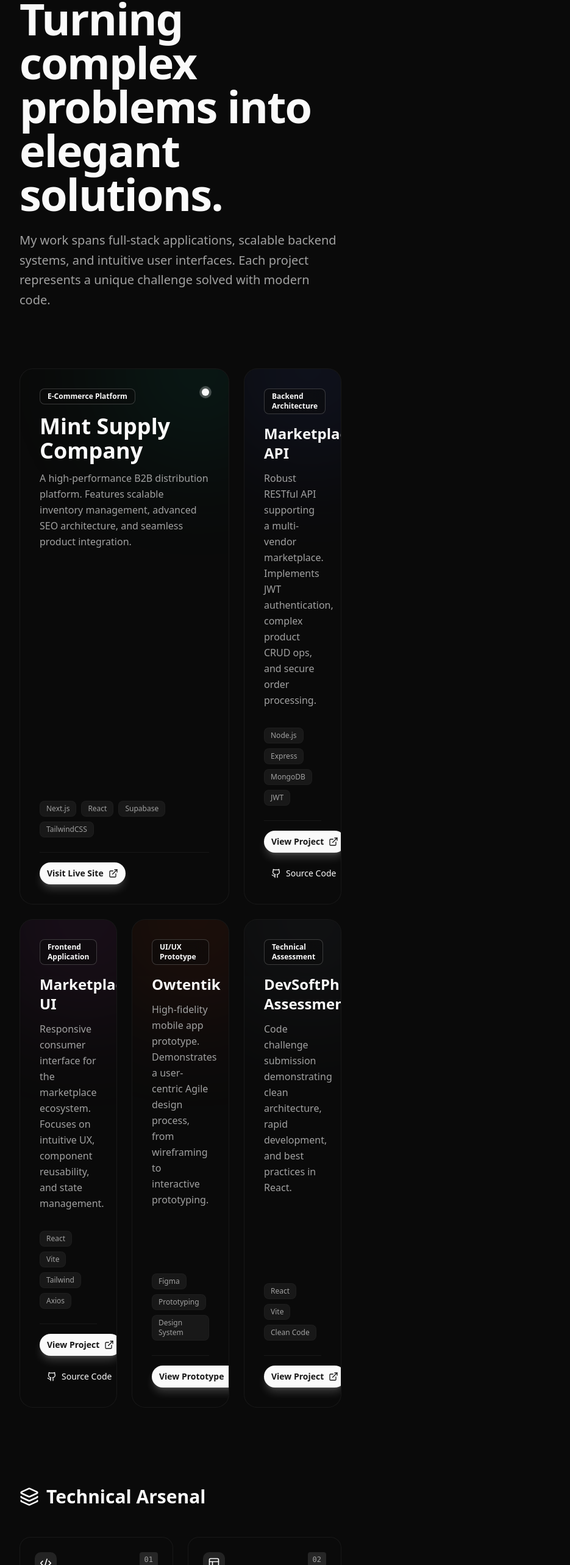
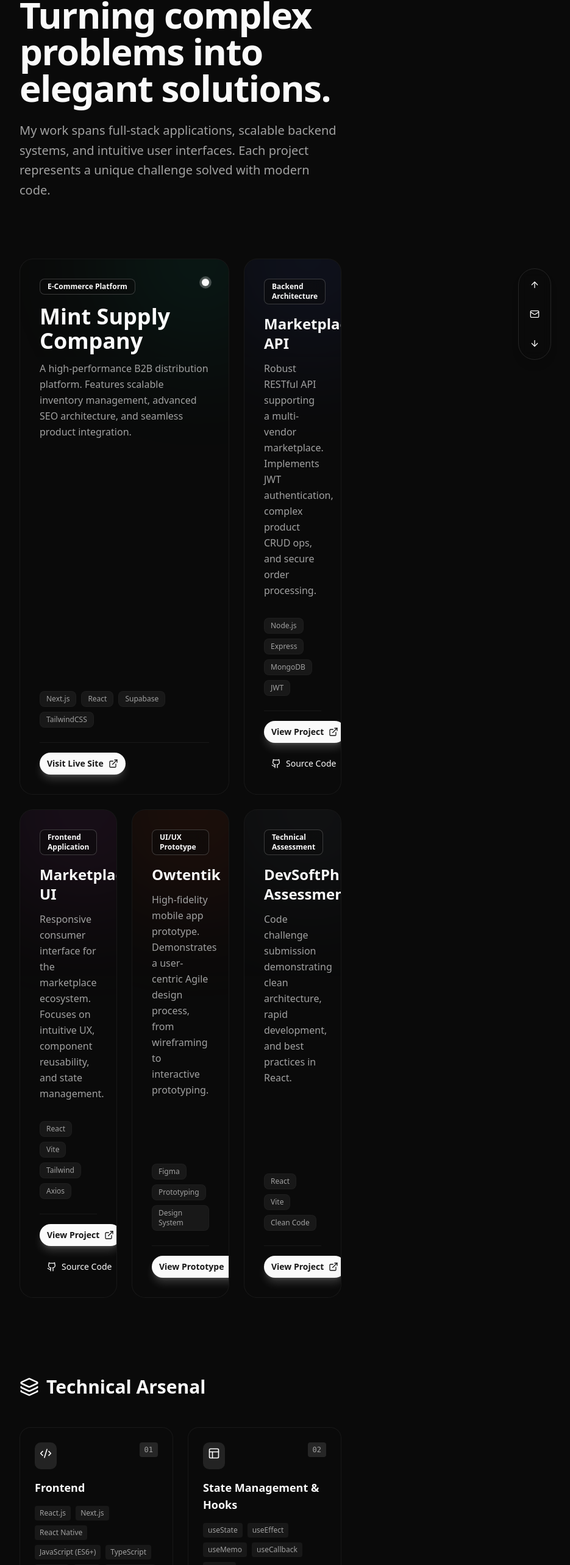
Before and after one commit to dev-rygar/Portfolio, a React (Vite) app: page /projects in a window 1280 px wide. Shown: the part 178-2744 px from the top of the page at 61% size, without its empty margins (344-1279 px from the left). Built offline with nearby package versions, Linux system fonts and the light colour scheme.

Commit message:
update: floater helper

```diff
--- a/src/App.tsx
+++ b/src/App.tsx
@@ -4,6 +4,7 @@
 import "./index.css";
 import Navbar from "./components/Navbar";
 import ScrollToTop from "./components/ScrollToTop";
+import Floater from "./components/Floater";
 
 // Lazy load components
 const Home = lazy(() => import("./pages/Home"));
@@ -17,6 +18,7 @@
   return (
     <>
       <ScrollToTop />
+      <Floater />
       <div>
         <Navbar />
         <Suspense
--- /dev/null
+++ b/src/components/Floater.tsx
@@ -0,0 +1,132 @@
+import { useState, useEffect } from "react";
+import { ArrowUp, ArrowDown, Mail, Copy, Check, ExternalLink, X } from "lucide-react";
+import { AnimatePresence, motion } from "framer-motion";
+import { Button } from "./ui/button";
+
+export default function Floater() {
+    const [isOpen, setIsOpen] = useState(false);
+    const [copied, setCopied] = useState(false);
+
+    // Optional: Hide when at very top if desired, but for now we keep it visible or simple entrance
+    useEffect(() => {
+        // Just trigger once for now if we want to add scroll listener later
+    }, []);
+
+    const scrollToTop = () => {
+        window.scrollTo({ top: 0, behavior: "smooth" });
+    };
+
+    const scrollToBottom = () => {
+        window.scrollTo({ top: document.documentElement.scrollHeight, behavior: "smooth" });
+    };
+
+    const email = "johngarry.tan@gmail.com";
+
+    const handleCopy = () => {
+        navigator.clipboard.writeText(email);
+        setCopied(true);
+        setTimeout(() => setCopied(false), 2000);
+    };
+
+    const handleGmail = () => {
+        window.open(
+            `https://mail.google.com/mail/u/0/?view=cm&fs=1&to=${email}`,
+            "_blank"
+        );
+    };
+
+    return (
+        <div className="fixed bottom-4 right-4 md:bottom-8 md:right-8 z-50 flex flex-col gap-3 items-center">
+            <AnimatePresence>
+                {isOpen && (
+                    <motion.div
+                        initial={{ opacity: 0, y: 20, scale: 0.9 }}
+                        animate={{ opacity: 1, y: 0, scale: 1 }}
+                        exit={{ opacity: 0, y: 20, scale: 0.9 }}
+                        className="absolute bottom-full right-0 mb-4 p-4 bg-card/80 backdrop-blur-md border border-border rounded-2xl shadow-xl w-64 origin-bottom-right"
+                    >
+                        <div className="flex justify-between items-center mb-3">
+                            <span className="text-sm font-semibold">Contact Me</span>
+                            <Button variant="ghost" size="icon" className="h-6 w-6" onClick={() => setIsOpen(false)}>
+                                <X size={14} />
+                            </Button>
+                        </div>
+
+                        <div className="space-y-2">
+                            <div className="flex items-center gap-2 p-2 rounded-lg bg-muted/50 border border-border/50">
+                                <Mail size={14} className="text-primary shrink-0" />
+                                <span className="text-xs truncate flex-1">{email}</span>
+                                <Button
+                                    variant="ghost"
+                                    size="icon"
+                                    onClick={handleCopy}
+                                    className="h-6 w-6 shrink-0"
+                                    title="Copy email"
+                                >
+                                    {copied ? (
+                                        <Check size={12} className="text-green-500" />
+                                    ) : (
+                                        <Copy size={12} />
+                                    )}
+                                </Button>
+                            </div>
+
+                            <Button
+                                variant="outline"
+                                size="sm"
+                                className="w-full text-xs justify-between group"
+                                onClick={handleGmail}
+                            >
+                                Open in Gmail
+                                <ExternalLink size={12} className="opacity-50 group-hover:opacity-100 transition-opacity" />
+                            </Button>
+                            <Button
+                                variant="outline"
+                                size="sm"
+                                className="w-full text-xs justify-between group"
+                                asChild
+                            >
+                                <a href={`mailto:${email}`}>
+                                    Open Mail App
+                                    <ExternalLink size={12} className="opacity-50 group-hover:opacity-100 transition-opacity" />
+                                </a>
+                            </Button>
+                        </div>
+                    </motion.div>
+                )}
+            </AnimatePresence>
+
+            <div className="flex flex-col gap-2 p-1.5 rounded-full bg-background/80 backdrop-blur-sm border border-border shadow-lg">
+                <Button
+                    variant="ghost"
+                    size="icon"
+                    onClick={scrollToTop}
+                    className="rounded-full h-10 w-10 hover:bg-primary/10 hover:text-primary transition-colors"
+                    title="Scroll to Top"
+                >
+                    <ArrowUp size={20} />
+                </Button>
+
+                <Button
+                    variant={isOpen ? "secondary" : "ghost"}
+                    size="icon"
+                    onClick={() => setIsOpen(!isOpen)}
+                    className={`rounded-full h-10 w-10 transition-colors ${isOpen ? 'bg-primary/20 text-primary' : 'hover:bg-primary/10 hover:text-primary'}`}
+                    title="Contact Me"
+                >
+                    <Mail size={20} />
+                </Button>
+
+                <Button
+                    variant="ghost"
+                    size="icon"
+                    onClick={scrollToBottom}
+                    className="rounded-full h-10 w-10 hover:bg-primary/10 hover:text-primary transition-colors"
+                    title="Scroll to Bottom"
+                >
+                    <ArrowDown size={20} />
+                </Button>
+            </div>
+        </div>
+    );
+}
--- a/src/data/data.ts
+++ b/src/data/data.ts
@@ -14,22 +14,22 @@
   {
     title: "Frontend",
     items: [
-      "React.js, JavaScript (ES6+), TypeScript, HTML5, CSS3",
+      "React.js, Next.js, React Native, JavaScript (ES6+), TypeScript, HTML5, CSS3",
       "TailwindCSS, Bootstrap, Shadcn UI",
     ],
   },
   {
-    title: "State Management",
+    title: "State Management & Hooks",
     items: [
-      "React Hooks (useState, useEffect, useCallback, useContext)",
-      "Context API, Redux",
+      "useState, useEffect, useMemo, useCallback, useRef, useContext Custom & 3rd Party Hooks: useQuery (React Query), useStore (Zustand), useForm (React Hook Form), useParams/useNavigate (React Router)",
+      "Redux",
     ],
   },
   {
     title: "Backend",
     items: [
-      "Node.js, Express.js, MongoDB, Firebase, REST APIs",
-      "SQL (MySQL, PostgreSQL)",
+      "Node.js, Express.js, Nest.js, MongoDB, Firebase, REST APIs",
+      "MySQL, PostgreSQL, Supabase",
     ],
   },
   {
@@ -62,7 +62,7 @@
     items: [
       "E-commerce & CMS: WordPress",
       "Automation & Productivity: Airtable Forms, Google Workspace, Microsoft 365",
-      "Social Media & Content Management: Facebook Business Suite, Instagram, Canva, Adobe Photoshop",
+      "Social Media & Content Management: Facebook Business Suite, Instagram, Canva",
     ],
   },
 ];
--- a/src/pages/Career.tsx
+++ b/src/pages/Career.tsx
@@ -73,7 +73,7 @@
           <span className="w-8 h-[2px] bg-primary"></span>
           Professional Journey
         </div>
-        <h1 className="text-5xl md:text-7xl font-bold tracking-tight text-foreground max-w-4xl leading-tight">
+        <h1 className="text-4xl md:text-5xl font-bold tracking-tight text-foreground max-w-4xl leading-tight">
           Crafting code, driving innovation, & <br className="hidden md:block" />
           <span className="text-primary">
             shaping solutions.
--- a/src/pages/Projects.tsx
+++ b/src/pages/Projects.tsx
@@ -112,7 +112,7 @@
           <span className="w-8 h-[2px] bg-primary"></span>
           Project Portfolio
         </div>
-        <h1 className="text-5xl md:text-7xl font-bold tracking-tight text-foreground max-w-4xl">
+        <h1 className="text-4xl md:text-6xl font-bold tracking-tight text-foreground max-w-4xl">
           Turning complex problems into <br className="hidden md:block" />
           <span className="text-primary">
             elegant solutions.
```
